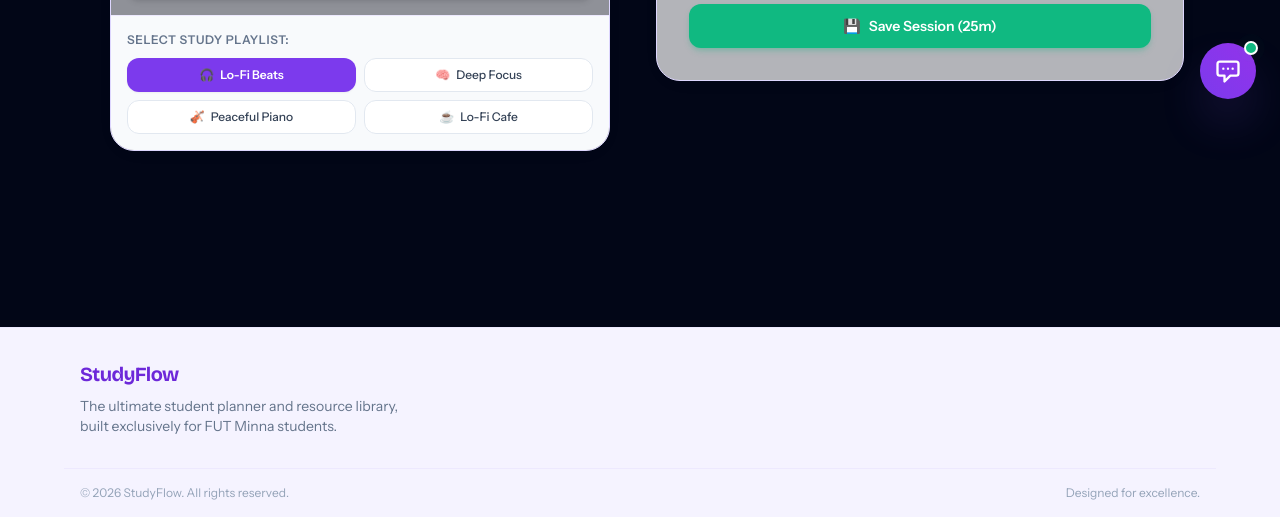
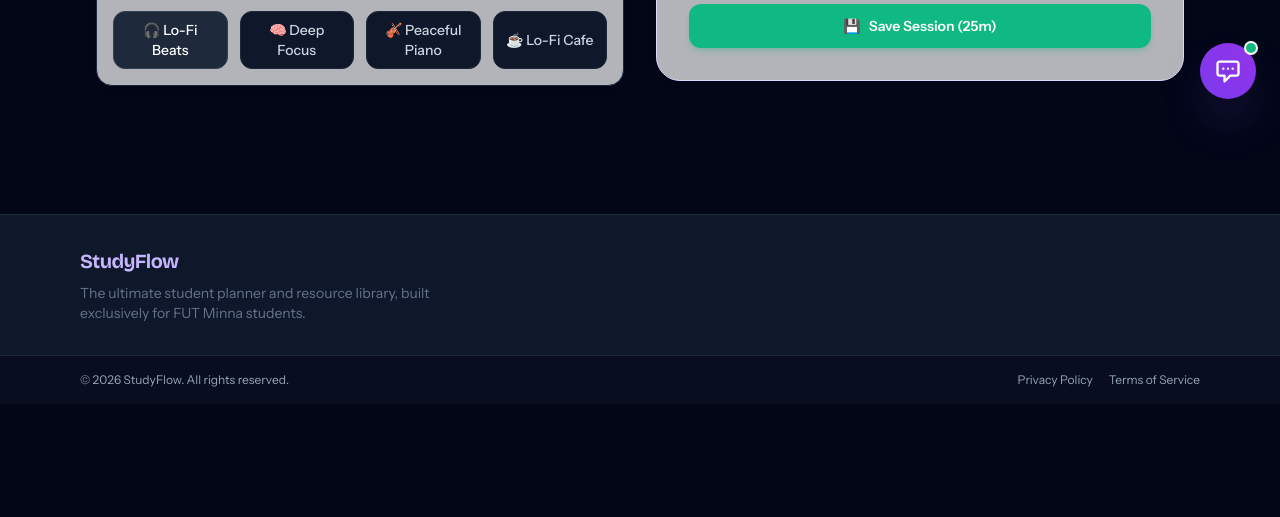
Before and after one commit to peterafolabi-dev/studyflow, a Django app: template templates/planner/study_room.html in a window 1280 px wide. Shown: the part 677-1194 px from the top of the page. After the commit the page ends 1064 px from the top, so only its background shows below. Run offline with Django 3.2, Linux system fonts and the light colour scheme; the template is opened without the code that fills it, so the values that code supplies are empty; some libraries are stand-ins or nearby versions.

Commit message:
style: enhance footer design and update Spotify player layout for improved aesthetics

```diff
--- a/templates/base.html
+++ b/templates/base.html
@@ -303,33 +303,36 @@
   </main>
 
   {% block footer %}
-  <footer class="mt-12 bg-brand-50 dark:bg-slate-900/50 border-t border-brand-100 dark:border-slate-800">
-    <div class="mx-auto max-w-6xl px-4 py-8 flex flex-col md:flex-row justify-between gap-8 text-sm text-slate-500 dark:text-slate-400">
-      <div class="max-w-xs">
-        <span class="font-display font-bold text-xl text-brand-700 dark:text-brand-300">StudyFlow</span>
-        <p class="mt-2">The ultimate student planner and resource library, built exclusively for FUT Minna students.</p>
+  <footer class="mt-auto border-t border-slate-800 bg-slate-900 text-slate-400">
+    <div class="mx-auto max-w-6xl px-4 py-8 grid grid-cols-1 md:grid-cols-4 gap-8 text-sm">
+      <div class="md:col-span-2">
+        <span class="font-display font-bold text-xl text-brand-300">StudyFlow</span>
+        <p class="mt-2 text-slate-500 max-w-sm">The ultimate student planner and resource library, built exclusively for FUT Minna students.</p>
       </div>
 
       {% if user.is_authenticated %}
-        <div class="flex gap-12">
-          <nav class="flex flex-col gap-2" aria-label="Footer Library">
-            <h4 class="font-semibold text-slate-900 dark:text-white uppercase tracking-wider text-xs">Library</h4>
-            <a href="{% url 'catalogue' %}" class="hover:text-brand-600 dark:hover:text-brand-300">Catalogue</a>
-            <a href="{% url 'ibb_library' %}" class="hover:text-brand-600 dark:hover:text-brand-300">IBB Library</a>
-            <a href="{% url 'my_library' %}" class="hover:text-brand-600 dark:hover:text-brand-300">My Library</a>
-          </nav>
-          <nav class="flex flex-col gap-2" aria-label="Footer Tools">
-            <h4 class="font-semibold text-slate-900 dark:text-white uppercase tracking-wider text-xs">Tools</h4>
-            <a href="{% url 'thread_list' %}" class="hover:text-brand-600 dark:hover:text-brand-300">Study Groups</a>
-            <a href="{% url 'resource_upload' %}" class="hover:text-brand-600 dark:hover:text-brand-300">Upload a resource</a>
-            <a href="{% url 'gpa_calculator' %}" class="hover:text-brand-600 dark:hover:text-brand-300">GPA Calculator</a>
-          </nav>
-        </div>
+        <nav class="flex flex-col gap-3" aria-label="Footer Library">
+          <h4 class="font-semibold text-slate-200 uppercase tracking-wider text-xs">Library</h4>
+          <a href="{% url 'catalogue' %}" class="hover:text-brand-400 transition-colors">Catalogue</a>
+          <a href="{% url 'ibb_library' %}" class="hover:text-brand-400 transition-colors">IBB Library</a>
+          <a href="{% url 'my_library' %}" class="hover:text-brand-400 transition-colors">My Library</a>
+        </nav>
+        <nav class="flex flex-col gap-3" aria-label="Footer Tools">
+          <h4 class="font-semibold text-slate-200 uppercase tracking-wider text-xs">Tools</h4>
+          <a href="{% url 'thread_list' %}" class="hover:text-brand-400 transition-colors">Study Groups</a>
+          <a href="{% url 'resource_upload' %}" class="hover:text-brand-400 transition-colors">Upload a resource</a>
+          <a href="{% url 'gpa_calculator' %}" class="hover:text-brand-400 transition-colors">GPA Calculator</a>
+        </nav>
       {% endif %}
     </div>
-    <div class="border-t border-brand-100 dark:border-slate-800 mx-auto max-w-6xl px-4 py-4 flex flex-col sm:flex-row justify-between items-center text-xs text-slate-400">
-      <span>&copy; {% now "Y" %} StudyFlow. All rights reserved.</span>
-      <span class="mt-2 sm:mt-0">Designed for excellence.</span>
+    <div class="border-t border-slate-800 bg-slate-950/50">
+      <div class="mx-auto max-w-6xl px-4 py-4 flex flex-col sm:flex-row justify-between items-center text-xs">
+        <span>&copy; {% now "Y" %} StudyFlow. All rights reserved.</span>
+        <div class="flex gap-4 mt-2 sm:mt-0">
+          <a href="#" class="hover:text-slate-200">Privacy Policy</a>
+          <a href="#" class="hover:text-slate-200">Terms of Service</a>
+        </div>
+      </div>
     </div>
   </footer>
   {% endblock %}
--- a/templates/planner/study_room.html
+++ b/templates/planner/study_room.html
@@ -32,77 +32,33 @@
   <!-- Left Column: Audio Players (Spotify / Lo-Fi Girl) -->
   <div class="w-full flex flex-col gap-4 fade-in-up">
 
-    <!-- 1. SPOTIFY PLAYER VIEW (Constrained to max-w-[500px] to prevent wide container deformation) -->
-    <div id="player-spotify" class="player-view max-w-[500px] w-full mx-auto rounded-3xl border border-brand-200 dark:border-slate-800 bg-white dark:bg-slate-900 shadow-xl overflow-hidden transition-all">
-
-      <!-- Spotify Header Bar -->
-      <div class="p-5 bg-gradient-to-r from-emerald-50 via-purple-50 to-brand-50 dark:from-slate-900 dark:via-slate-900 dark:to-brand-950/40 border-b border-brand-100 dark:border-slate-800">
-        <div class="flex items-center justify-between gap-3 mb-2">
-          <div class="flex items-center gap-2.5">
-            <div class="w-8 h-8 rounded-full bg-[#1DB954] text-black flex items-center justify-center shadow-md shrink-0">
-              <svg class="w-4 h-4 fill-current" viewBox="0 0 24 24">
-                <path d="M12 0C5.373 0 0 5.373 0 12s5.373 12 12 12 12-5.373 12-12S18.627 0 12 0zm5.494 17.307a.753.753 0 01-1.034.25c-2.83-1.73-6.393-2.12-10.59-1.162a.75.75 0 11-.334-1.462c4.593-1.048 8.528-.604 11.708 1.34a.753.753 0 01.25 1.034zm1.465-3.26a.94.94 0 01-1.293.313c-3.238-1.99-8.175-2.567-12.006-1.403a.94.94 0 11-.548-1.798c4.38-1.33 9.816-.688 13.534 1.595a.94.94 0 01.313 1.293zm.126-3.393c-3.882-2.306-10.288-2.518-13.987-1.395a1.127 1.127 0 11-.652-2.158c4.25-1.288 11.317-1.042 15.787 1.611a1.127 1.127 0 11-1.148 1.942z"/>
-              </svg>
-            </div>
-            <div>
-              <h3 class="text-sm font-bold text-slate-900 dark:text-white leading-tight">Spotify Focus Player</h3>
-            </div>
-          </div>
-
-          <a id="spotify-direct-link" href="https://open.spotify.com/playlist/37i9dQZF1DXc8kgYqQLMfH" target="_blank" rel="noopener noreferrer"
-             class="inline-flex items-center gap-1.5 px-3 py-1.5 rounded-full text-xs font-bold text-black bg-[#1DB954] hover:bg-[#1aa34a] shadow-sm transition hover:scale-105">
-            <svg class="w-3.5 h-3.5 fill-current" viewBox="0 0 24 24"><path d="M12 0C5.373 0 0 5.373 0 12s5.373 12 12 12 12-5.373 12-12S18.627 0 12 0zm5.494 17.307a.753.753 0 01-1.034.25c-2.83-1.73-6.393-2.12-10.59-1.162a.75.75 0 11-.334-1.462c4.593-1.048 8.528-.604 11.708 1.34a.753.753 0 01.25 1.034zm1.465-3.26a.94.94 0 01-1.293.313c-3.238-1.99-8.175-2.567-12.006-1.403a.94.94 0 11-.548-1.798c4.38-1.33 9.816-.688 13.534 1.595a.94.94 0 01.313 1.293zm.126-3.393c-3.882-2.306-10.288-2.518-13.987-1.395a1.127 1.127 0 11-.652-2.158c4.25-1.288 11.317-1.042 15.787 1.611a1.127 1.127 0 11-1.148 1.942z"/></svg>
-            <span>Open in App</span>
-            <svg class="w-3 h-3" fill="none" stroke="currentColor" viewBox="0 0 24 24"><path stroke-linecap="round" stroke-linejoin="round" stroke-width="2" d="M10 6H6a2 2 0 00-2 2v10a2 2 0 002 2h10a2 2 0 002-2v-4M14 4h6m0 0v6m0-6L10 14"></path></svg>
-          </a>
-        </div>
-
-        <p class="text-xs text-slate-500 dark:text-slate-400">
-          Hover over any track to play a preview, or open Spotify for full continuous playback.
-        </p>
-
-        <!-- Quick Status Badge -->
-        <div class="mt-3 flex items-center gap-2">
-          <span class="inline-flex items-center gap-1.5 px-2.5 py-0.5 rounded-md text-[11px] font-semibold bg-emerald-100 dark:bg-emerald-950/60 text-emerald-800 dark:text-emerald-300">
-            <span>🎧</span> Preview Mode (Log in to Spotify for full tracks)
-          </span>
-        </div>
+    <!-- 1. SPOTIFY PLAYER VIEW -->
+    <div id="player-spotify" class="player-view w-full mx-auto rounded-2xl border border-slate-800 bg-slate-900 shadow-xl overflow-hidden transition-all">
+      <div class="p-5 border-b border-slate-800 bg-slate-900/50">
+        <h3 class="text-sm font-bold text-white mb-1 flex items-center gap-2">
+          <span class="text-[#1DB954]">Spotify</span> Focus Player
+        </h3>
+        <p class="text-xs text-slate-400">Log in to Spotify for full tracks, or use previews.</p>
       </div>
 
-      <!-- Spotify Iframe (Explicitly sized to 352px height without arbitrary deformation) -->
-      <div class="p-4 bg-slate-950/20 dark:bg-slate-950/60">
+      <!-- Spotify Iframe -->
+      <div class="p-4 bg-black flex justify-center">
         <iframe id="spotify-player"
-                class="rounded-xl w-full border-0 shadow-md block"
+                style="border-radius: 12px; border: none; width: 100%; height: 352px;"
                 src="https://open.spotify.com/embed/playlist/37i9dQZF1DXc8kgYqQLMfH?utm_source=generator&theme=0"
-                height="352"
-                frameBorder="0"
                 allow="autoplay; clipboard-write; encrypted-media; fullscreen; picture-in-picture"
                 loading="lazy">
         </iframe>
       </div>
 
-      <!-- Playlist Selection Chips (Dynamic switching without page reload) -->
-      <div class="p-4 bg-slate-50 dark:bg-slate-900 border-t border-brand-100 dark:border-slate-800">
-        <p class="text-xs font-semibold text-slate-500 dark:text-slate-400 uppercase tracking-wider mb-2.5">
-          Select Study Playlist:
-        </p>
-        <div class="grid grid-cols-2 gap-2">
-          <button type="button" onclick="setSpotifyPlaylist('37i9dQZF1DXc8kgYqQLMfH', this)"
-                  class="spotify-preset-btn active-spotify px-3 py-2 rounded-xl text-xs font-bold transition flex items-center justify-center gap-1.5 bg-brand-600 text-white shadow-sm">
-            <span>🎧</span> <span>Lo-Fi Beats</span>
-          </button>
-          <button type="button" onclick="setSpotifyPlaylist('37i9dQZF1DWZeKCadgRdKQ', this)"
-                  class="spotify-preset-btn px-3 py-2 rounded-xl text-xs font-medium transition flex items-center justify-center gap-1.5 bg-white dark:bg-slate-800 text-slate-700 dark:text-slate-200 border border-slate-200 dark:border-slate-700 hover:bg-brand-50 dark:hover:bg-slate-700">
-            <span>🧠</span> <span>Deep Focus</span>
-          </button>
-          <button type="button" onclick="setSpotifyPlaylist('37i9dQZF1DWWEJlAGA9gs0', this)"
-                  class="spotify-preset-btn px-3 py-2 rounded-xl text-xs font-medium transition flex items-center justify-center gap-1.5 bg-white dark:bg-slate-800 text-slate-700 dark:text-slate-200 border border-slate-200 dark:border-slate-700 hover:bg-brand-50 dark:hover:bg-slate-700">
-            <span>🎻</span> <span>Peaceful Piano</span>
-          </button>
-          <button type="button" onclick="setSpotifyPlaylist('37i9dQZF1DWWQRwui0ExPn', this)"
-                  class="spotify-preset-btn px-3 py-2 rounded-xl text-xs font-medium transition flex items-center justify-center gap-1.5 bg-white dark:bg-slate-800 text-slate-700 dark:text-slate-200 border border-slate-200 dark:border-slate-700 hover:bg-brand-50 dark:hover:bg-slate-700">
-            <span>☕</span> <span>Lo-Fi Cafe</span>
-          </button>
+      <!-- Playlist Selection Chips -->
+      <div class="p-4 border-t border-slate-800">
+        <p class="text-xs font-semibold text-slate-400 uppercase tracking-wider mb-3">Select Study Playlist:</p>
+        <div class="grid grid-cols-2 sm:grid-cols-4 gap-3">
+          <button type="button" onclick="setSpotifyPlaylist('37i9dQZF1DXc8kgYqQLMfH', this)" class="spotify-preset-btn bg-slate-800 border-slate-700 text-white border hover:bg-slate-700 rounded-xl py-2 px-3 text-sm font-medium transition">🎧 Lo-Fi Beats</button>
+          <button type="button" onclick="setSpotifyPlaylist('37i9dQZF1DWZeKCadgRdKQ', this)" class="spotify-preset-btn bg-slate-900 border-slate-800 text-slate-300 border hover:bg-slate-800 rounded-xl py-2 px-3 text-sm font-medium transition">🧠 Deep Focus</button>
+          <button type="button" onclick="setSpotifyPlaylist('37i9dQZF1DWWEJlAGA9gs0', this)" class="spotify-preset-btn bg-slate-900 border-slate-800 text-slate-300 border hover:bg-slate-800 rounded-xl py-2 px-3 text-sm font-medium transition">🎻 Peaceful Piano</button>
+          <button type="button" onclick="setSpotifyPlaylist('37i9dQZF1DWWQRwui0ExPn', this)" class="spotify-preset-btn bg-slate-900 border-slate-800 text-slate-300 border hover:bg-slate-800 rounded-xl py-2 px-3 text-sm font-medium transition">☕ Lo-Fi Cafe</button>
         </div>
       </div>
     </div>
```
